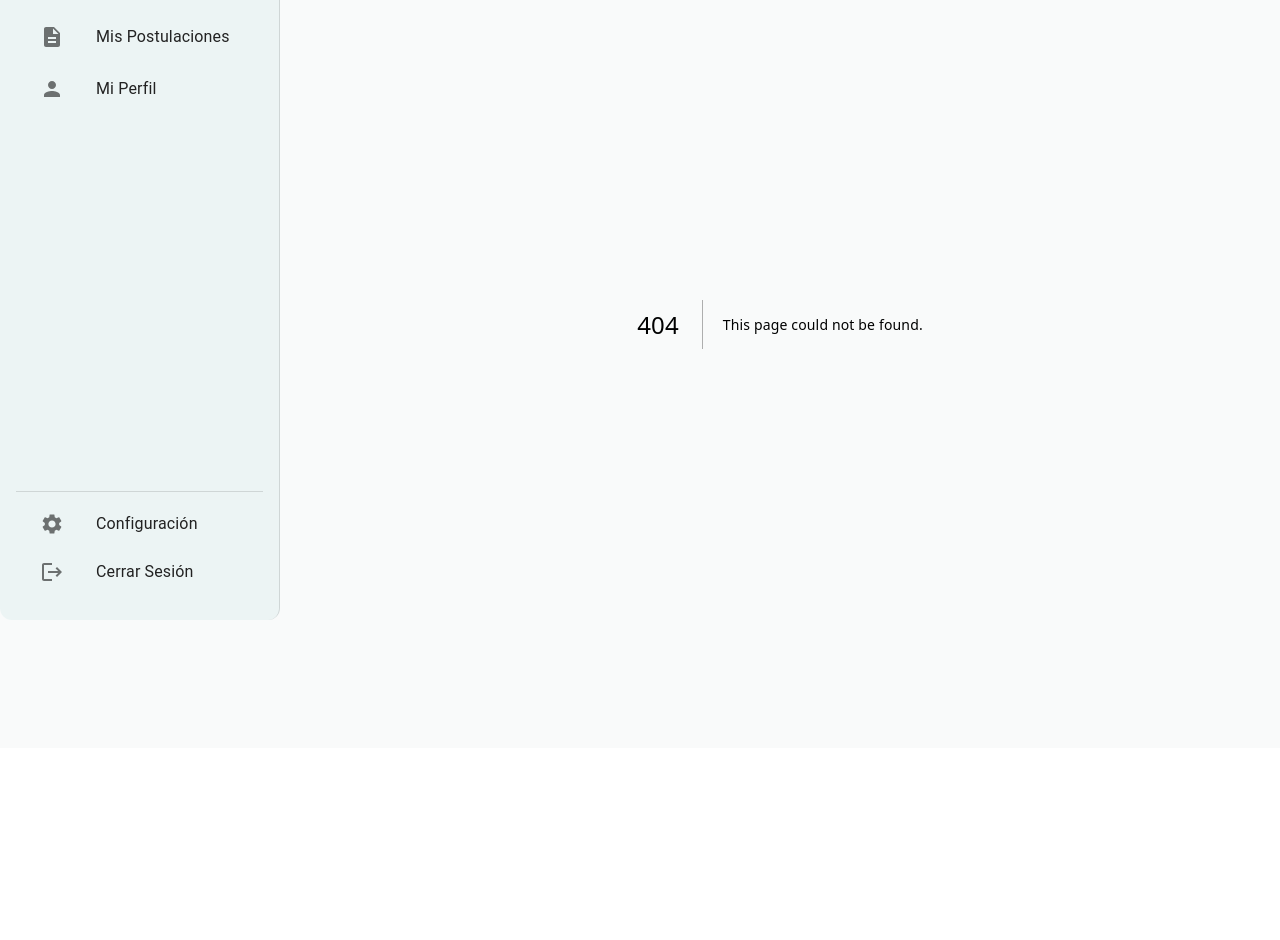
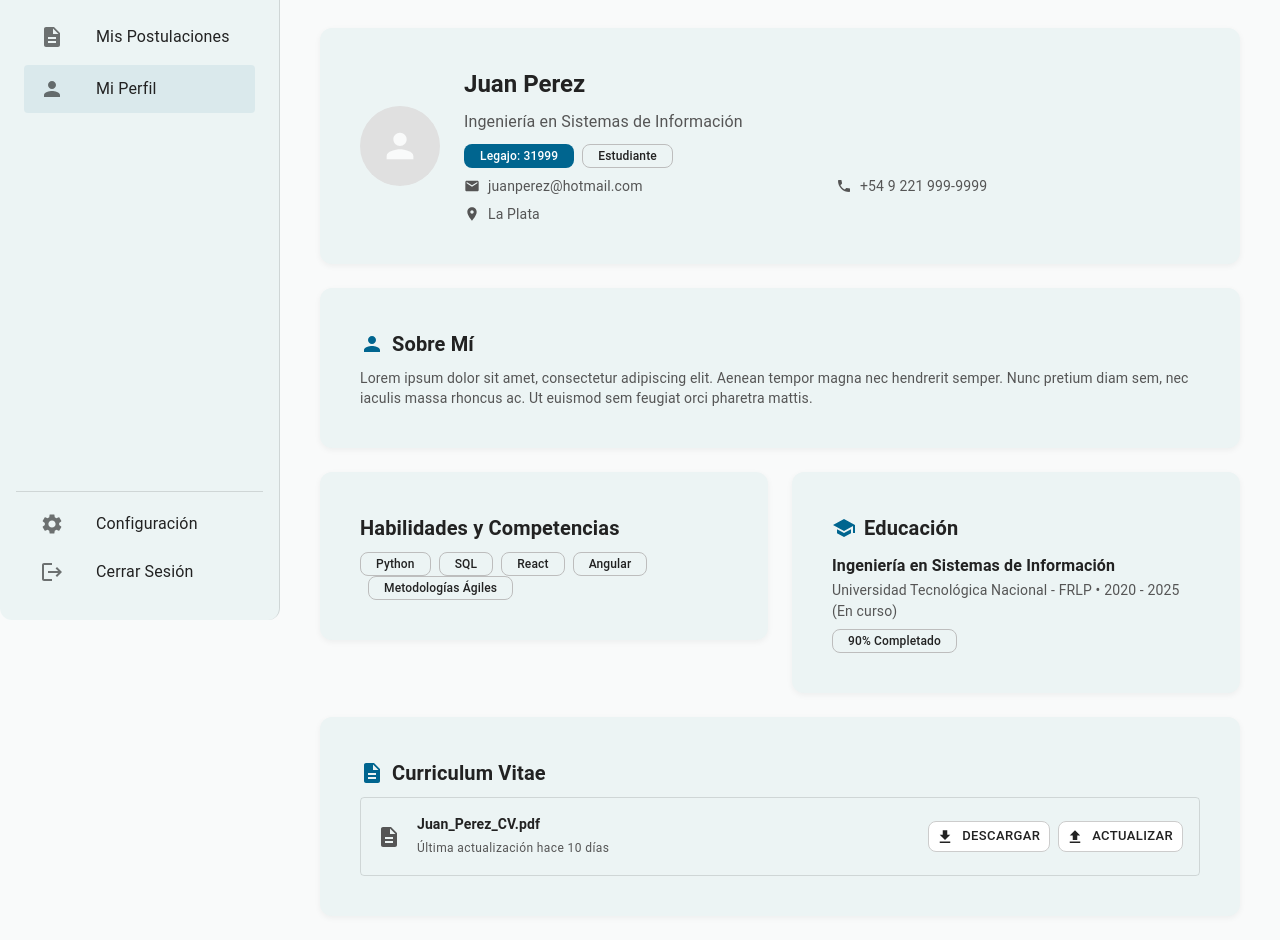
Before and after one commit to Nachoff13/frontend-bolsa-UTN, a Next.js app: page /estudiante/perfil in a window 1280 px wide. Before the commit this address had no page. Shown: the part 180-1120 px from the top of the page. Before the commit the page ends 928 px from the top, so only its background shows below. Built offline with nearby package versions, Linux system fonts and the light colour scheme.

Commit message:
primer mockup hardcodeado

```diff
--- /dev/null
+++ b/app/estudiante/perfil/page.tsx
@@ -0,0 +1,148 @@
+"use client";
+
+import { Card, CardContent, Typography, Chip, Button, Stack, Box, Avatar, IconButton } from "@mui/material";
+import Titulo from "@/components/shared/Titulo";
+import { Person as PersonIcon, Mail as MailIcon, Phone as PhoneIcon, LocationOn as LocationIcon, Edit as EditIcon, School as SchoolIcon, Description as DescriptionIcon, Download as DownloadIcon, Upload as UploadIcon } from "@mui/icons-material";
+
+export default function PerfilEstudiantePage() {
+  const profile = {
+    nombre: "Juan Perez",
+    carrera: "Ingeniería en Sistemas de Información",
+    legajo: "31999",
+    email: "juanperez@hotmail.com",
+    telefono: "+54 9 221 999-9999",
+    localidad: "La Plata",
+    descripcion:
+      "Lorem ipsum dolor sit amet, consectetur adipiscing elit. Aenean tempor magna nec hendrerit semper. Nunc pretium diam sem, nec iaculis massa rhoncus ac. Ut euismod sem feugiat orci pharetra mattis.",
+    habilidades: ["Python", "SQL", "React", "Angular", "Metodologías Ágiles"],
+    educacion: {
+      titulo: "Ingeniería en Sistemas de Información",
+      institucion: "Universidad Tecnológica Nacional - FRLP",
+      periodo: "2020 - 2025 (En curso)",
+      progreso: "90% completado",
+    },
+    cvFile: "Juan_Perez_CV.pdf",
+    ultimaActualizacion: "hace 10 días",
+  };
+
+  return (
+    <Box sx={{ maxWidth: 1200, mx: "auto" }}>
+      <Stack direction="row" alignItems="center" justifyContent="space-between" sx={{ mb: 2 }}>
+        <Titulo titulo="Perfil" />
+        <IconButton color="primary" aria-label="Editar">
+          <EditIcon />
+        </IconButton>
+      </Stack>
+
+      <Stack spacing={3}>
+        {/* Tarjeta principal */}
+        <Card>
+          <CardContent sx={{ p: 3 }}>
+            <Stack direction="row" spacing={3} alignItems="center">
+              <Avatar sx={{ width: 80, height: 80, bgcolor: "grey.300" }}>
+                <PersonIcon sx={{ fontSize: 40 }} />
+              </Avatar>
+              <Box sx={{ flex: 1 }}>
+                <Typography variant="h5" fontWeight={700} gutterBottom>
+                  {profile.nombre}
+                </Typography>
+                <Typography variant="subtitle1" color="text.secondary" sx={{ mb: 1 }}>
+                  {profile.carrera}
+                </Typography>
+
+                <Stack direction="row" spacing={1} sx={{ mb: 1 }}>
+                  <Chip label={`Legajo: ${profile.legajo}`} color="primary" size="small" sx={{ fontWeight: 500 }} />
+                  <Chip label="Estudiante" variant="outlined" size="small" sx={{ fontWeight: 500 }} />
+                </Stack>
+
+                <Box sx={{ display: "grid", gridTemplateColumns: { xs: "1fr", md: "1fr 1fr" }, gap: 1 }}>
+                  <Box>
+                    <Stack direction="row" spacing={1} alignItems="center">
+                      <MailIcon sx={{ fontSize: 16, color: "text.secondary" }} />
+                      <Typography variant="body2">{profile.email}</Typography>
+                    </Stack>
+                  </Box>
+                  <Box>
+                    <Stack direction="row" spacing={1} alignItems="center">
+                      <PhoneIcon sx={{ fontSize: 16, color: "text.secondary" }} />
+                      <Typography variant="body2">{profile.telefono}</Typography>
+                    </Stack>
+                  </Box>
+                  <Box>
+                    <Stack direction="row" spacing={1} alignItems="center">
+                      <LocationIcon sx={{ fontSize: 16, color: "text.secondary" }} />
+                      <Typography variant="body2">{profile.localidad}</Typography>
+                    </Stack>
+                  </Box>
+                </Box>
+              </Box>
+            </Stack>
+          </CardContent>
+        </Card>
+
+        {/* Sobre mí */}
+        <Card>
+          <CardContent sx={{ p: 3 }}>
+            <Stack direction="row" spacing={1} alignItems="center" sx={{ mb: 1 }}>
+              <PersonIcon color="primary" />
+              <Typography variant="h6" fontWeight={600}>Sobre Mí</Typography>
+            </Stack>
+            <Typography variant="body2" color="text.secondary">{profile.descripcion}</Typography>
+          </CardContent>
+        </Card>
+
+        {/* Habilidades + Educación */}
+        <Box sx={{ display: "grid", gridTemplateColumns: { xs: "1fr", md: "1fr 1fr" }, gap: 3 }}>
+          <Box>
+            <Card>
+              <CardContent sx={{ p: 3 }}>
+                <Typography variant="h6" fontWeight={600} sx={{ mb: 1 }}>Habilidades y Competencias</Typography>
+                <Stack direction="row" spacing={1} flexWrap="wrap">
+                  {profile.habilidades.map((h, i) => (
+                    <Chip key={i} label={h} variant="outlined" size="small" sx={{ mr: 0.5, mb: 0.5 }} />
+                  ))}
+                </Stack>
+              </CardContent>
+            </Card>
+          </Box>
+          <Box>
+            <Card>
+              <CardContent sx={{ p: 3 }}>
+                <Stack direction="row" spacing={1} alignItems="center" sx={{ mb: 1 }}>
+                  <SchoolIcon color="primary" />
+                  <Typography variant="h6" fontWeight={600}>Educación</Typography>
+                </Stack>
+                <Typography variant="subtitle1" fontWeight={600}>{profile.educacion.titulo}</Typography>
+                <Typography variant="body2" color="text.secondary">{profile.educacion.institucion} • {profile.educacion.periodo}</Typography>
+                <Chip label={profile.educacion.progreso} variant="outlined" size="small" sx={{ mt: 1 }} />
+              </CardContent>
+            </Card>
+          </Box>
+        </Box>
+
+        {/* CV */}
+        <Card>
+          <CardContent sx={{ p: 3 }}>
+            <Stack direction="row" spacing={1} alignItems="center" sx={{ mb: 1 }}>
+              <DescriptionIcon color="primary" />
+              <Typography variant="h6" fontWeight={600}>Curriculum Vitae</Typography>
+            </Stack>
+            <Box sx={{ display: "flex", alignItems: "center", justifyContent: "space-between", p: 2, border: 1, borderColor: "divider", borderRadius: 1 }}>
+              <Stack direction="row" spacing={2} alignItems="center">
+                <DescriptionIcon sx={{ color: "text.secondary" }} />
+                <Box>
+                  <Typography variant="subtitle2" fontWeight={600}>{profile.cvFile}</Typography>
+                  <Typography variant="caption" color="text.secondary">Última actualización {profile.ultimaActualizacion}</Typography>
+                </Box>
+              </Stack>
+              <Stack direction="row" spacing={1}>
+                <Button variant="outlined" size="small" startIcon={<DownloadIcon />}>Descargar</Button>
+                <Button variant="outlined" size="small" startIcon={<UploadIcon />}>Actualizar</Button>
+              </Stack>
+            </Box>
+          </CardContent>
+        </Card>
+      </Stack>
+    </Box>
+  );
+}
--- a/components/layout/AppLayout.tsx
+++ b/components/layout/AppLayout.tsx
@@ -45,7 +45,7 @@ const navItems = [
     label: "Mis Postulaciones",
     icon: <DescriptionIcon />,
   },
-  { href: "/perfil", label: "Mi Perfil", icon: <PersonIcon /> },
+  { href: "/estudiante/perfil", label: "Mi Perfil", icon: <PersonIcon /> },
 ];
 
 const footerItems = [
```
